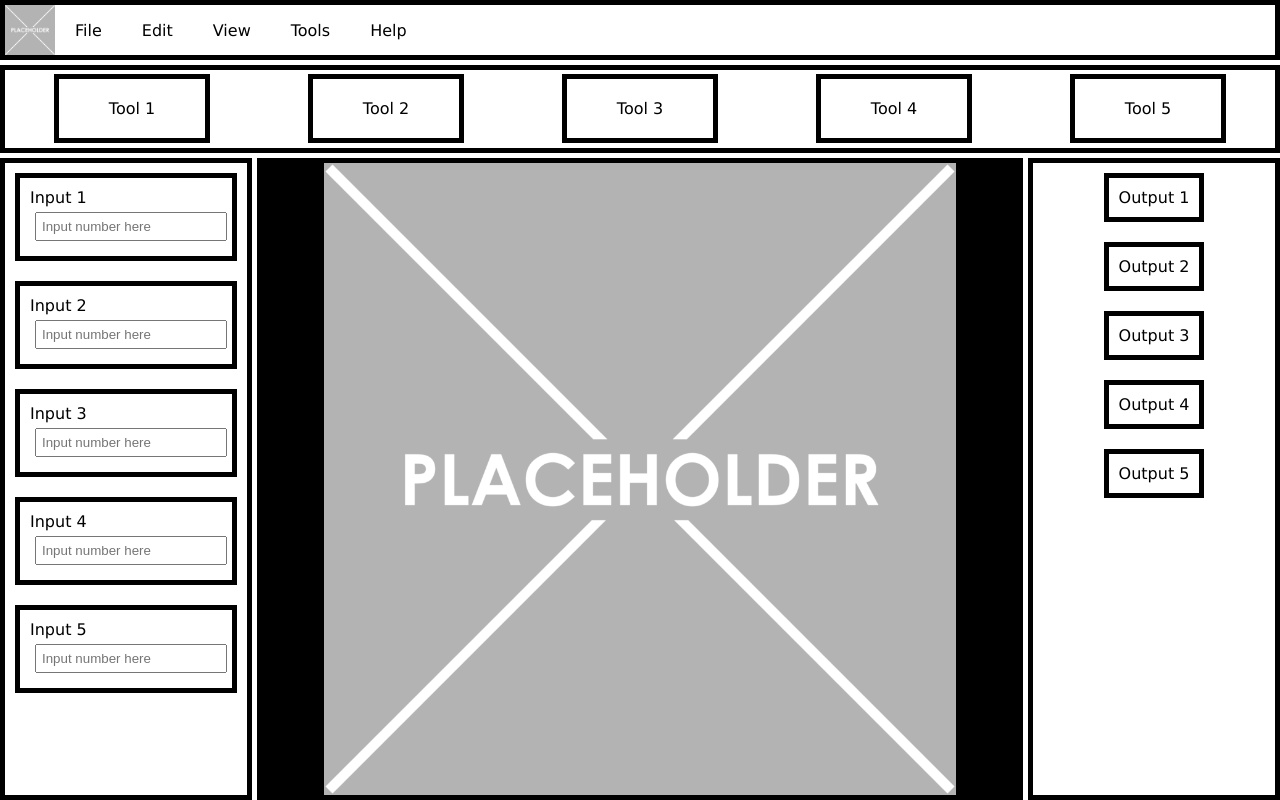
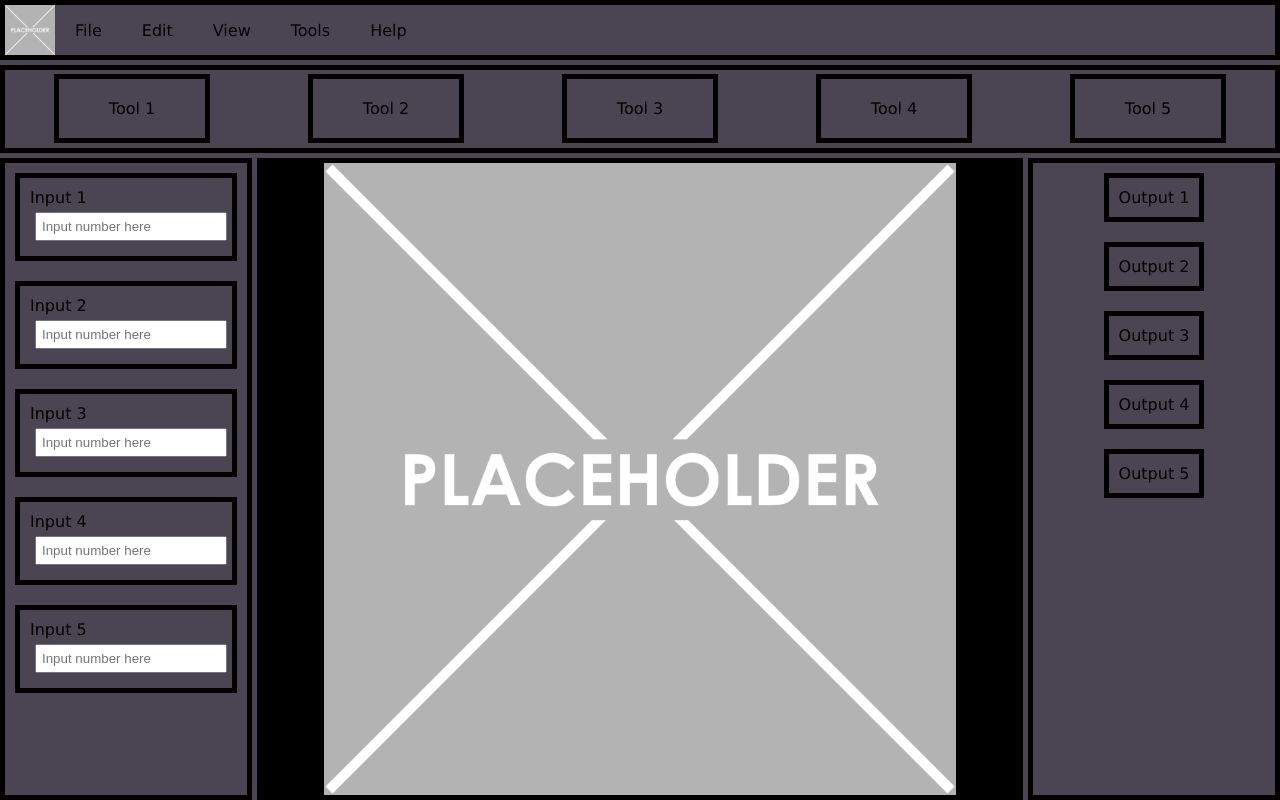
Before and after one commit to zeez30/Image-Analysis-Package, a plain HTML site: page public/html/index.html in a window 1280 px wide. Drawn offline with Linux system fonts and the light colour scheme.

Commit message:
ccs update
Signed-off-by: zeez30 <40583330@live.napier.ac.uk>

```diff
--- a/public/css/styles.css
+++ b/public/css/styles.css
@@ -4,6 +4,7 @@
 }
 
 body {
+    background-color: #4b4453;
     margin: 0;
     padding: 0;
     /* Placeholder font for now, can change later */
@@ -26,6 +27,7 @@ Grids are used here since they're much more rigid than flexboxes and are better
 
 /* Navbar (where the file, edit and other more technical options are) */
 .navbar {
+    background-color: #4b4453;
     grid-area: 1 / 1 / 2 / 11;
     display: flex;
     align-items: stretch;
@@ -72,6 +74,7 @@ Grids are used here since they're much more rigid than flexboxes and are better
 
 /* Toolbar (where the buttons for each tool will go) */
 .toolbar {
+    background-color: #4b4453;
     grid-area: 2 / 1 / 3 / 11;
     border: 5px solid black;
     display: flex;
@@ -96,6 +99,7 @@ Grids are used here since they're much more rigid than flexboxes and are better
 
 /* Input Box (where the data is input) */
 .inputBox {
+    background-color: #4b4453;
     grid-area: 3 / 1 / 10 / 3;
     border: 5px solid black;
     display: flex;
@@ -133,6 +137,7 @@ Grids are used here since they're much more rigid than flexboxes and are better
 
 /* Output Box (where the data is output) */
 .outputBox {
+    background-color: #4b4453;
     grid-area: 3 / 9 / 10 / 11;
     border: 5px solid black;
     display: flex;
```
